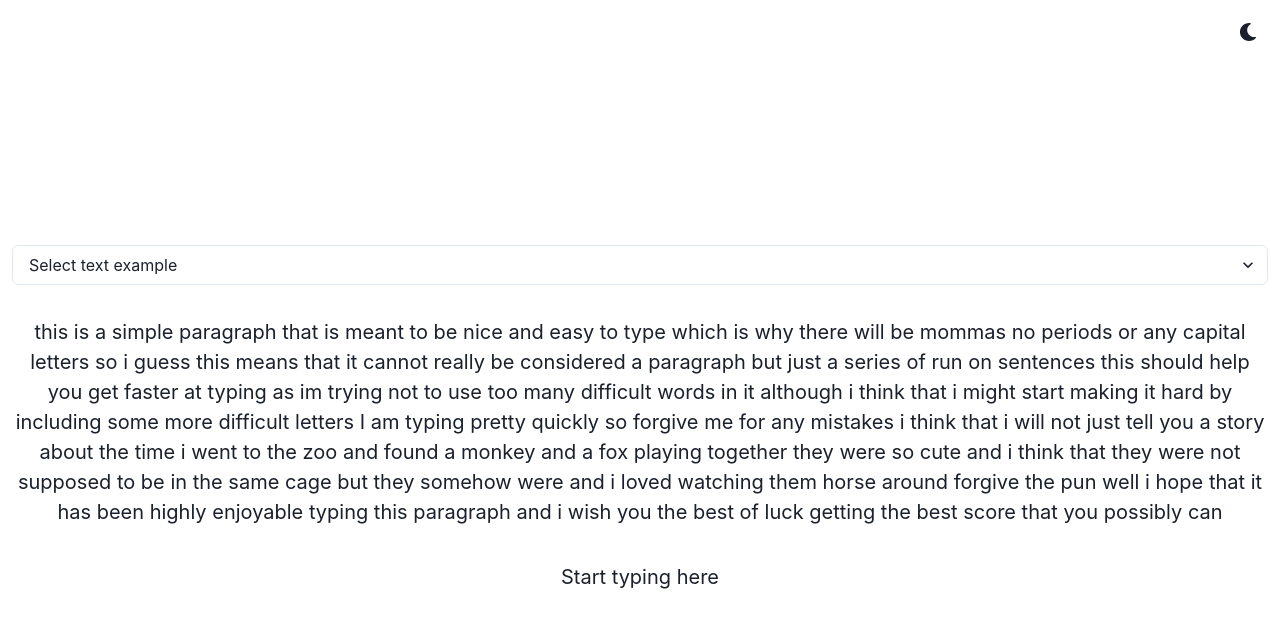
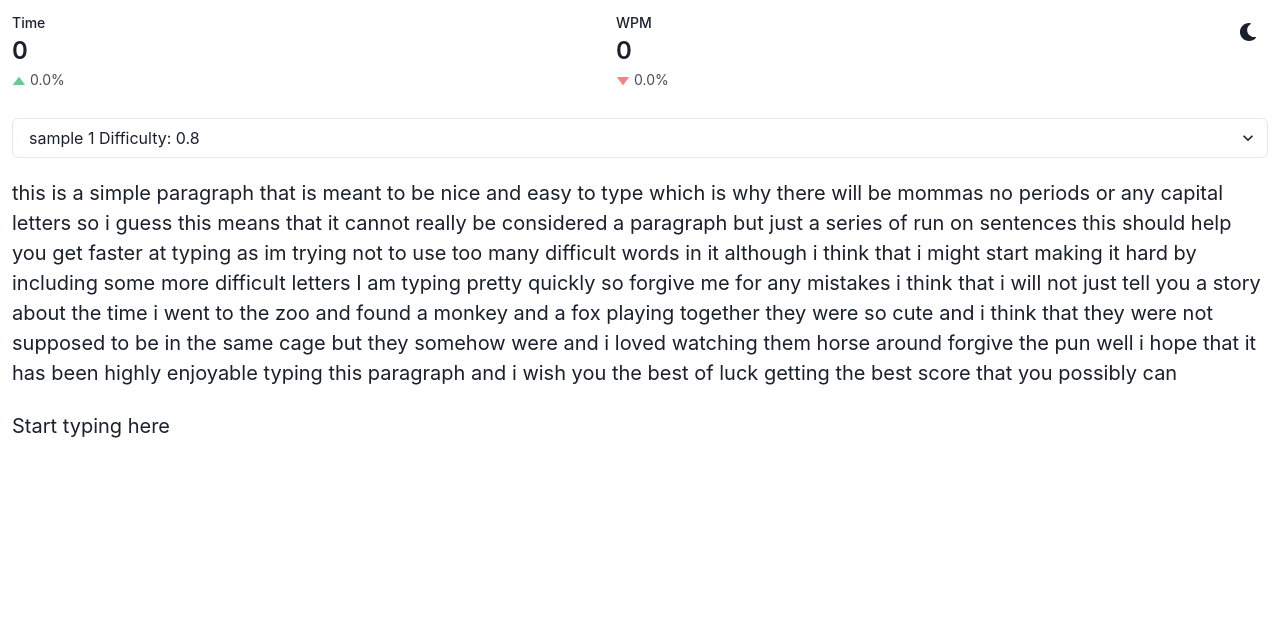
Before and after one commit to stamovm/speed-type, a React (Create React App) app: page / in a window 1280 px wide. Shown: the top 628 px of the page. Built offline with nearby package versions, Linux system fonts and the light colour scheme.

Commit message:
Added  time and wpm counters.

```diff
--- a/src/App.js
+++ b/src/App.js
@@ -10,6 +10,12 @@ import {
   EditableTextarea,
   EditablePreview,
   Select,
+  Stat,
+  StatLabel,
+  StatNumber,
+  StatHelpText,
+  StatArrow,
+  StatGroup,
 } from '@chakra-ui/react';
 import { ColorModeSwitcher } from './ColorModeSwitcher';
 import { texts } from './data.js';
@@ -17,25 +23,60 @@ import { texts } from './data.js';
 function App() {
   const [selected, setSelected] = useState(0);
   const [sampleTxt, setSampleTxt] = useState(texts[selected]['txt']);
+  const [time, setTime] = useState(0);
+  const [wpm, setWpm] = useState(0);
+
+  function textChanged(txt) {
+    console.log(txt);
+  }
+
   return (
     <ChakraProvider theme={theme}>
-      <Box textAlign="center" fontSize="xl">
+      <Box fontSize="xl">
         <Grid minH="100vh" p={3}>
-          <ColorModeSwitcher justifySelf="flex-end" />
-          <VStack spacing={8}>
+          <VStack spacing={5}>
+            <Box minW="100%">
+              <StatGroup>
+                <Stat>
+                  <StatLabel>Time</StatLabel>
+                  <StatNumber>{time}</StatNumber>
+                  <StatHelpText>
+                    <StatArrow type="increase" />
+                    0.0%
+                  </StatHelpText>
+                </Stat>
+
+                <Stat>
+                  <StatLabel>WPM</StatLabel>
+                  <StatNumber>{wpm}</StatNumber>
+                  <StatHelpText>
+                    <StatArrow type="decrease" />
+                    0.0%
+                  </StatHelpText>
+                </Stat>
+                <ColorModeSwitcher joustifySelf="flex-end" />
+              </StatGroup>
+            </Box>
             <Select
               onChange={e => {
                 setSelected(e.target.value);
-                setSampleTxt(texts[selected]['txt']);
+                setSampleTxt(texts[e.target.value]['txt']);
               }}
-              placeholder="Select text example"
             >
               {texts.map(text => (
-                <option value={text.id}>{text.name}</option>
+                <option key={text.id} value={text.id}>
+                  {text.name}
+                </option>
               ))}
             </Select>
             <Text className="text-sample">{sampleTxt}</Text>
-            <Editable defaultValue="Start typing here">
+            <Editable
+              minW="100%"
+              placeholder="Start typing here"
+              onChange={txt => {
+                textChanged(txt);
+              }}
+            >
               <EditablePreview />
               <EditableTextarea />
             </Editable>
--- a/src/data.js
+++ b/src/data.js
@@ -1,7 +1,7 @@
 export const texts = [
   {
     id: 0,
-    name: 'sample 1 Level: simple',
+    name: 'sample 1 Difficulty: 0.8',
     txt: `this is a simple paragraph that is meant to be nice and easy to
         type which is why there will be mommas no periods or any capital
         letters so i guess this means that it cannot really be considered
@@ -18,30 +18,29 @@ export const texts = [
         paragraph and i wish you the best of luck getting the best score
         that you possibly can`,
   },
-
   {
     id: 1,
-    name: 'sample 2 Level:1.9',
+    name: 'Sample 2 Difficulty: 1.9',
     txt: `Being human makes us susceptible to the onset of feelings. The role of these emotions varies. Some of them are useful while others may be harmful. The use of social media for self-expression has reached a point that it makes us feel we can say anything. This begins when we see people expressing anything and everything that come to mind. When we see everyone else voicing their likes and dislikes, their irritations and desires we tend to imitate what they do. And because many engage in this, we think that it is normal and healthy. However, when we get used to unbridled self-expression, we come to believe that all feelings are valid. We become convinced that in real life, we should also act on our emotions and our impulses. Using social media this way erodes our ability to regulate our actions and reactions. To illustrate, when something small irritates us we think that it's okay to feel this way. But isn't it better to foster one's patience and resilience instead of immediately complaining? Or when we develop an attraction to someone despite that person being in a relationship, and because social media has conditioned us that all feelings can be expressed, we tend to think that acting on this attraction is okay. Not all feelings deserve expression. We find ourselves creating our own problems when we let our present emotions control our actions.`,
   },
   {
     id: 2,
-    name: 'sample 3 Level: 2.3',
+    name: 'Sample 3 Difficulty: 2.3',
     txt: `Self-confidence is a tricky subject for many people. For some, it's impossible to feel good about themselves without outside validation. When you're in a situation where the people in your life aren't helping you to feel better about yourself, this can become a problem in your day to day life. Most insecurity stems from feelings of not being attractive or feelings of loneliness. If your insecurity doesn't necessarily stem from a lack of interaction, but more a lack of feeling attractive, there are other options that will help you online. Sometimes the best way to put your insecurities to rest can simply be to get an honest opinion. There are multiple support groups online where you can share a picture of yourself with other members and they will give honest feedback on your appearance. In most cases, they will point out good qualities that you may have missed in yourself. But you can trust them to be honest and many members give very valuable style and posture advice to increase your attractiveness. These practical tips and unbiased opinions from supportive strangers will immediately help you feel better about yourself, and if the tips are implemented it will also improve your self-esteem in the long-run.`,
   },
   {
     id: 3,
-    name: 'sample 3 Level: 3.1',
+    name: 'Sample 3 Difficulty: 3.1',
     txt: `One study examining 30 subjects, of varying different styles and expertise, has found minimal difference in typing speed between touch typists and self-taught hybrid typists. According to the study, "The number of fingers does not determine typing speed... People using self-taught typing strategies were found to be as fast as trained typists... instead of the number of fingers, there are other factors that predict typing speed... fast typists... keep their hands fixed on one position, instead of moving them over the keyboard, and more consistently use the same finger to type a certain letter." To quote doctoral candidate Anna Feit: "We were surprised to observe that people who took a typing course, performed at similar average speed and accuracy, as those that taught typing to themselves and only used 6 fingers on average"`,
   },
   {
     id: 4,
-    name: 'sample 5 Level: 3.7',
+    name: 'Sample 5 Difficulty: 3.7',
     txt: `Word processors evolved dramatically once they became software programs rather than dedicated machines. They can usefully be distinguished from text editors, the category of software they evolved from. Word processing added to the text editor the ability to control type style and size, to manage lines (word wrap), to format documents into pages, and to number pages. Functions now taken for granted were added incrementally, sometimes by purchase of independent providers of add-on programs. Spell checking, grammar checking and mail merge were some of the most popular add-ons for early word processors. Word processors are also capable of hyphenation, and the management and correct positioning of footnotes and endnotes. Later desktop publishing programs were specifically designed with elaborate pre-formatted layouts for publication, offering only limited options for changing the layout, while allowing users to import text that was written using a text editor or word processor, or type the text in themselves.`,
   },
   {
     id: 5,
-    name: 'sample 6 Level: 4.8',
+    name: 'Sample 6 Difficulty: 4.8',
     txt: `Business meetings, and professional recordings can contain sensitive data, so security is something a transcription company should not overlook when providing services. Companies should therefore follow the various laws and industry best practice, especially so when serving law firms, government agencies or courts. Medical Transcription specifically is governed by HIPAA, which elaborates data security practices and compliance measures to be strictly followed, failure of which leads to legal action and penalties. Transcription security includes maintaining confidentiality of the data through information security practices including limiting access with passwords and ensuring a secure environment for data and appropriate methods of disposal of all materials and deletion of files. Personnel may be required to sign non-disclosure agreements on a regular basis as well as take various oaths regarding confidentiality and accuracy.`,
   },
 ];
```
Also changed, not shown: public/manifest.json.
